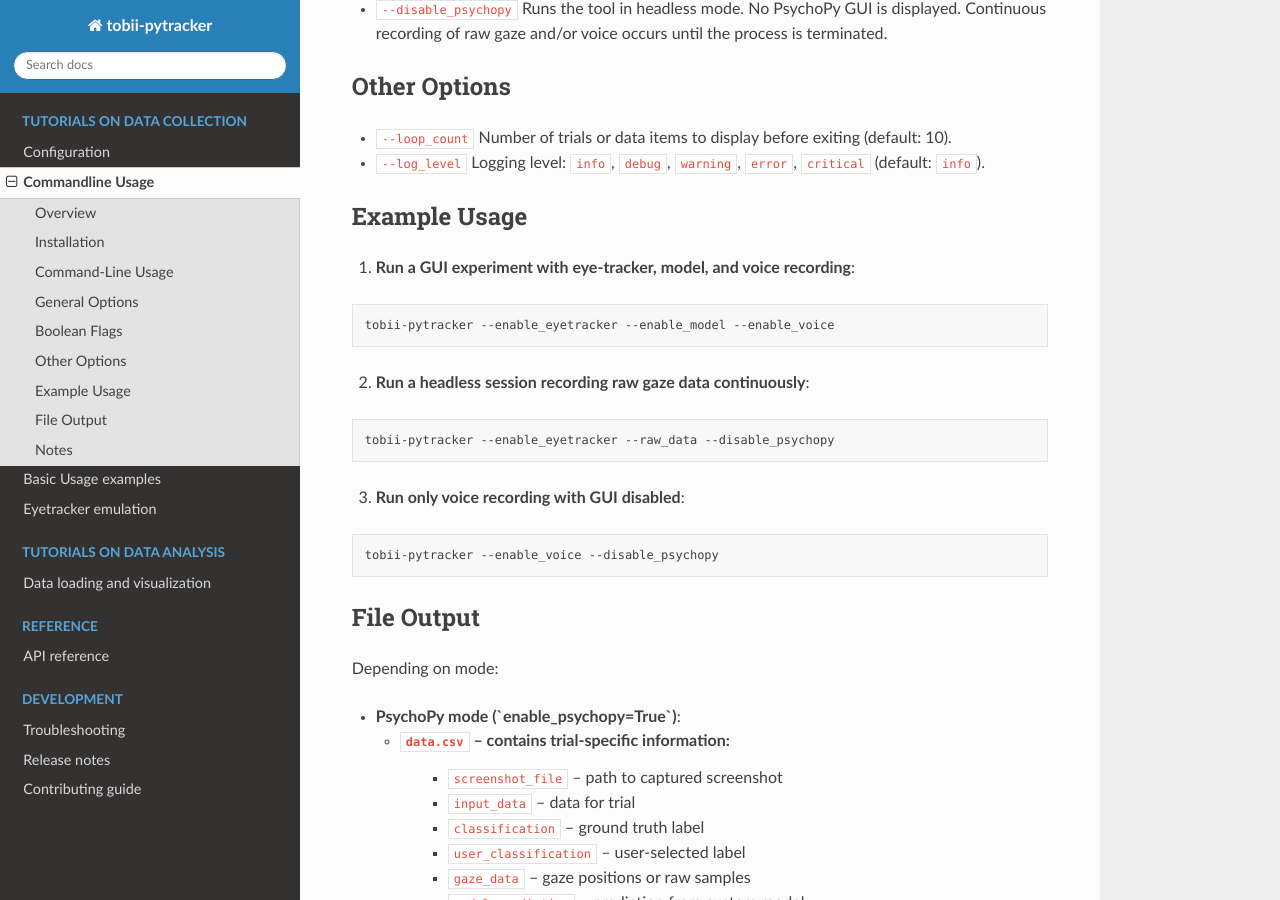
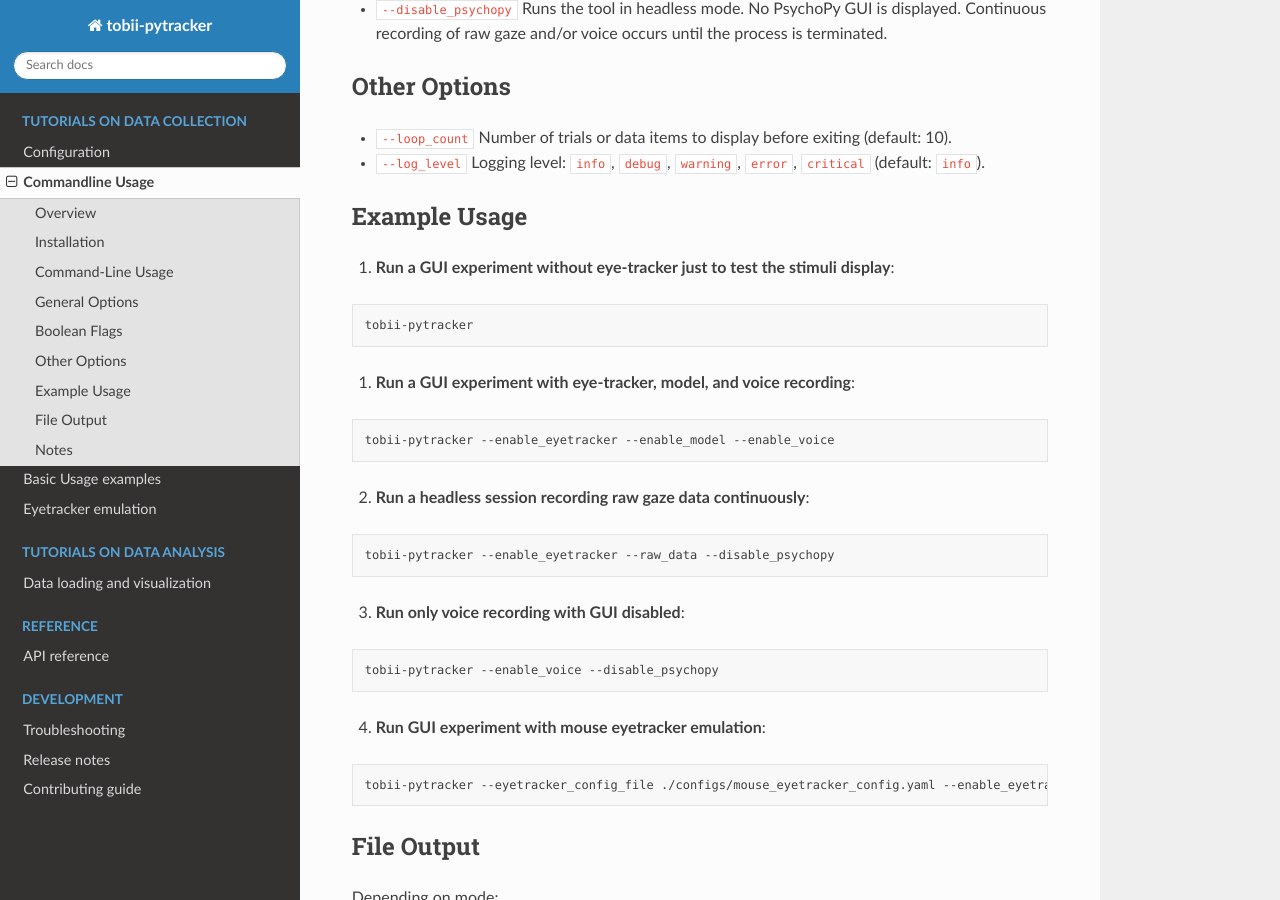
Before and after one commit to sbobek/tobii-pytracker, a Sphinx documentation site: the page built from docs/commandline_usage.rst, in a window 1280 px wide and 900 px high, scrolled down 1232 px. Built offline with Sphinx 7.4.7 and the Read the Docs theme 3.1.0, drawn with Linux system fonts in a browser that asks for light colours.

````diff
--- a/docs/commandline_usage.rst
+++ b/docs/commandline_usage.rst
@@ -69,6 +69,12 @@
 
 Example Usage
 -------------
+1. **Run a GUI experiment without eye-tracker just to test the stimuli display**:
+
+.. code-block:: bash
+
+    tobii-pytracker
+
 1. **Run a GUI experiment with eye-tracker, model, and voice recording**:
 
 .. code-block:: bash
@@ -86,6 +92,12 @@
 .. code-block:: bash
 
     tobii-pytracker --enable_voice --disable_psychopy
+
+4. **Run GUI experiment with mouse eyetracker emulation**:
+
+.. code-block:: bash
+
+    tobii-pytracker --eyetracker_config_file ./configs/mouse_eyetracker_config.yaml --enable_eyetracker
 
 File Output
 -----------
--- a/docs/configuration.rst
+++ b/docs/configuration.rst
@@ -20,8 +20,10 @@
 4. `model`: Specifies the folder containing models, as well as the module and class names for custom models used in the experiment.
 5. `instructions`: Provides introductory and concluding instructions for participants in the experiment.
 
+The example of the main configuration file is shown below:
 
 .. code-block:: yaml
+
     dataset:
     path: datasets/pdt
 
@@ -71,7 +73,7 @@
         - ""
         - "Your responses and recordings have been saved."
         - "You may now close the window or press ESC to exit."
-    ```
+
 
 Below is a detailed explanation of each section and its parameters, along with examples.
 
--- a/docs/troubleshooting.rst
+++ b/docs/troubleshooting.rst
@@ -6,6 +6,12 @@
 Long importing times
 ----------------------
 When importing Tobii-Pytracker for the first time after installation, you may notice long importing times. This is due to the fact that if you did not install psychopy as shown in the instructions, the package will be installed automatically when importing Tobii-Pytracker for the first time.
+
+Screenshots crop stimuli images
+----------------------------------
+If you do not set the resolution of your screen correctly, the whole application will run normally, but the screenshots taken during the experiment will be cropped. Please ensure that you set the correct resolution in the configuration file under the `monitor` section in the main configuration file.
+
+For more details see :ref:`_display_configuration` section.
 
 Psychopy version issues
 -------------------------
````
Also changed, not shown: 1 other file.
